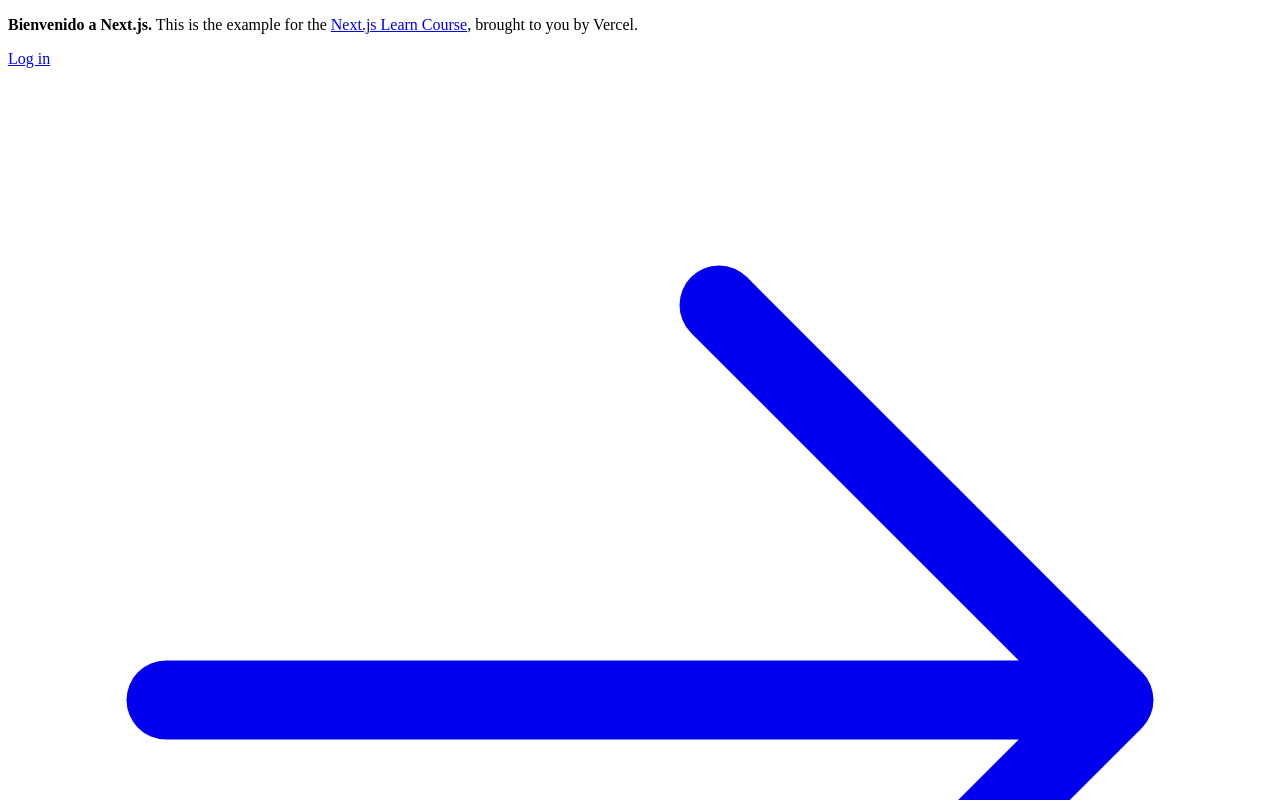
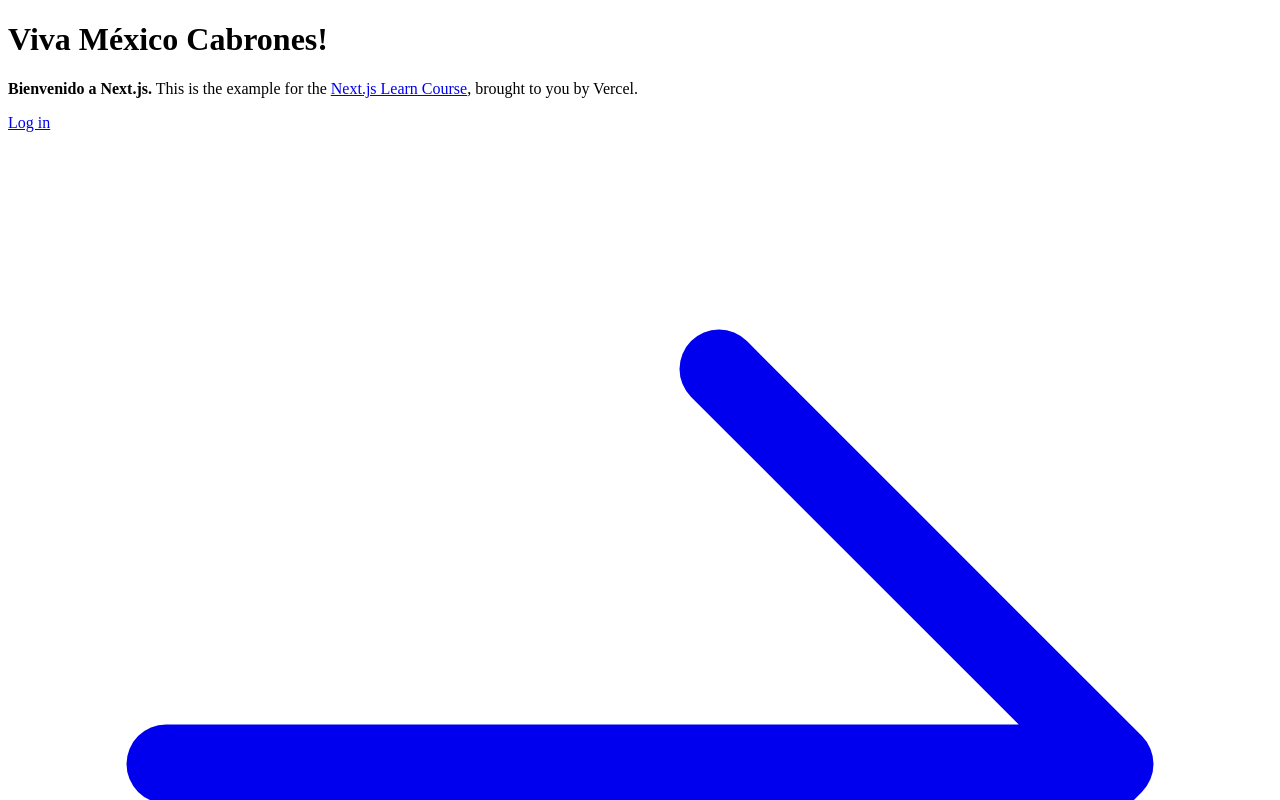
Before and after one commit to Aaron-MorLea/learn-nextjs, a Next.js app: page / in a window 1280 px wide. Shown: the top 800 px of the page. Built offline with nearby package versions, Linux system fonts and the light colour scheme.

Commit message:
add phrase VMC

```diff
--- a/app/layout.tsx
+++ b/app/layout.tsx
@@ -5,7 +5,10 @@ export default function RootLayout({
 }) {
   return (
     <html lang="en">
-      <body>{children}</body>
+      <body>
+        <h1>Viva México Cabrones!</h1>
+        {children}
+      </body>
     </html>
   );
 }
```
